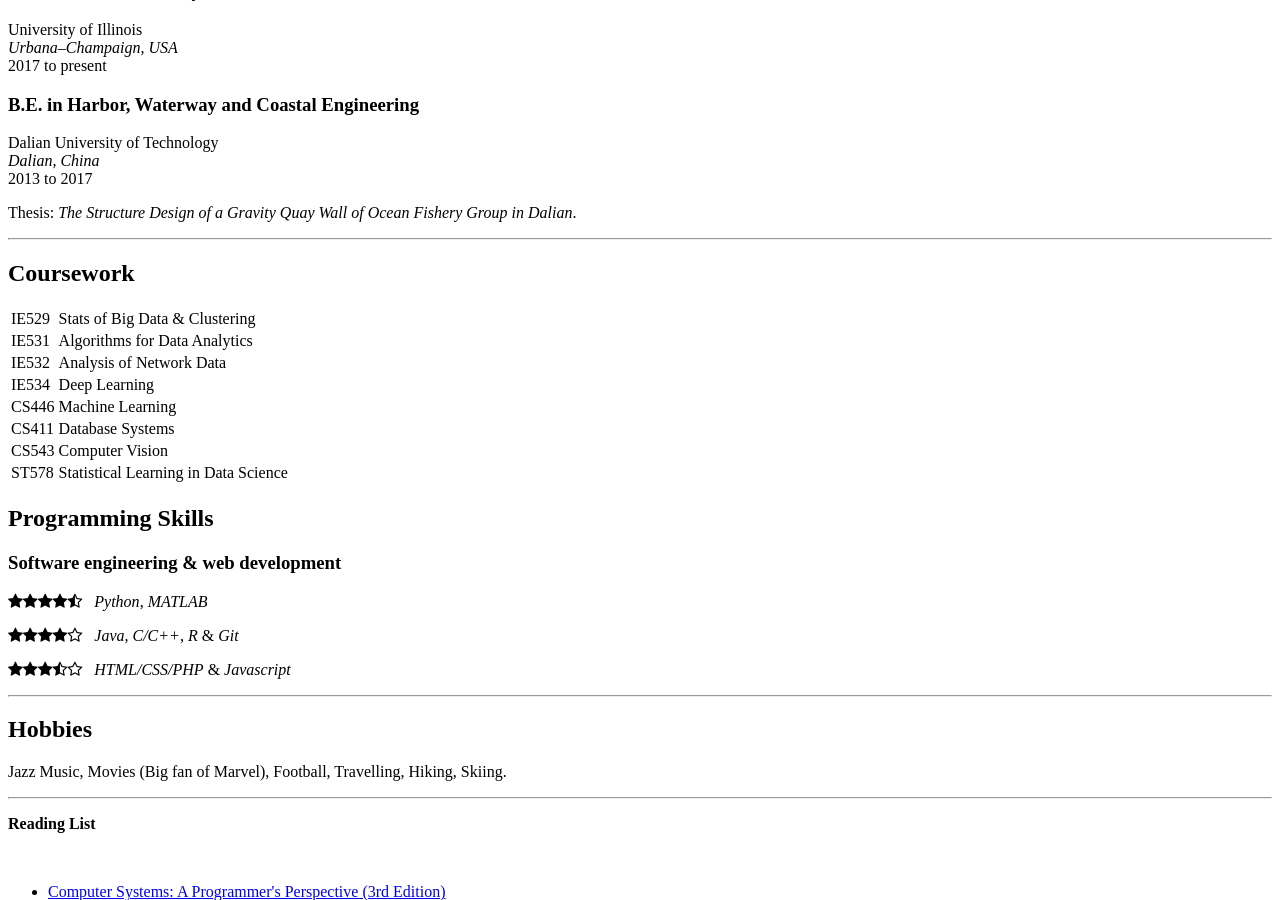
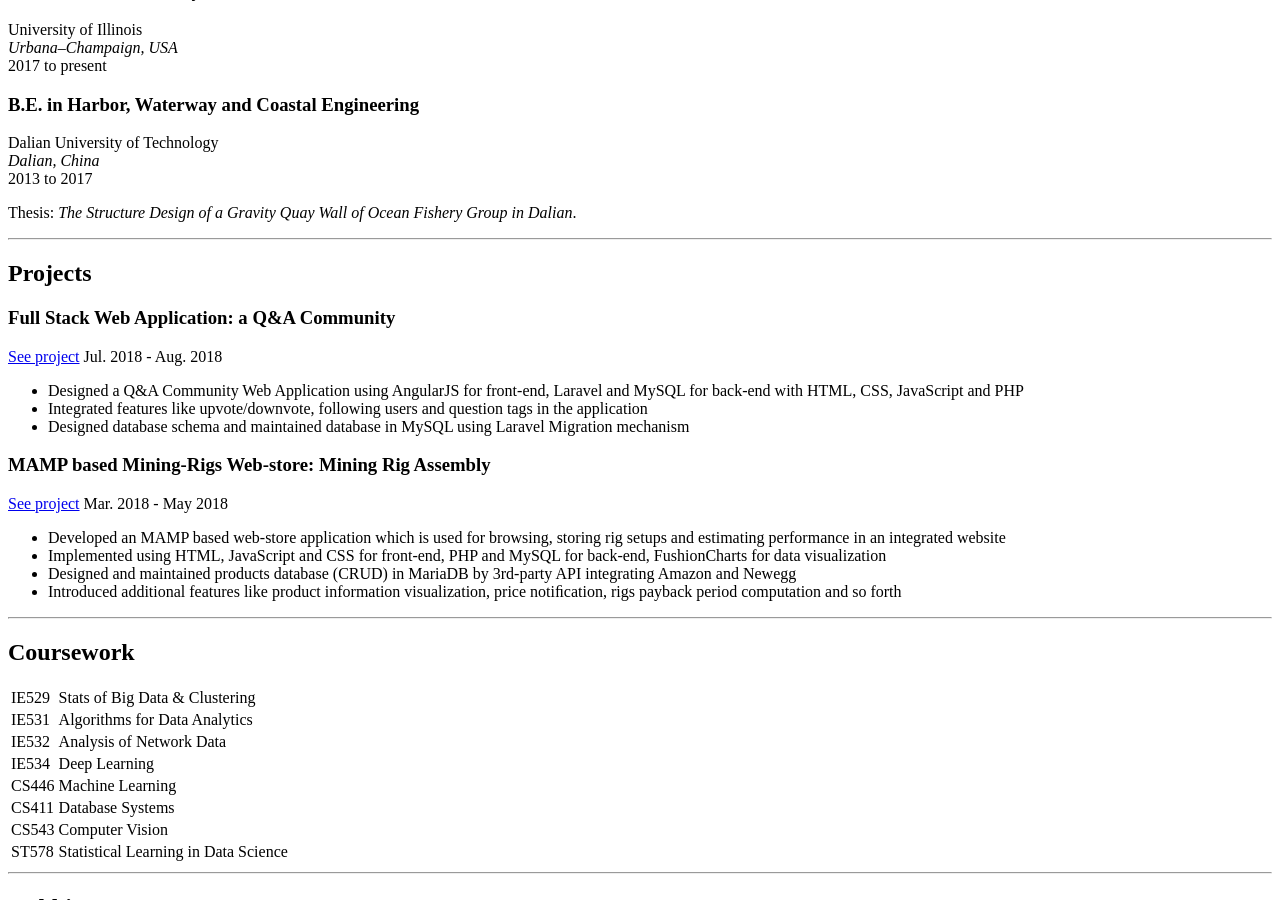
Before and after one commit to Zhenye-Na/blog, a Jekyll site: the page built from index.html, in a window 1280 px wide and 900 px high, scrolled down 1168 px. Built offline with Jekyll 4.4.1, drawn with Linux system fonts in a browser that asks for light colours; nearby versions of some CDN libraries.

Commit message:
Add projects section

```diff
--- /dev/null
+++ b/_includes/projects.html
@@ -0,0 +1,32 @@
+<section class="thirteen columns" id="projects">
+    <hr />
+    <h1>Projects</h1>
+
+    <article>
+        <header>
+            <h1>Full Stack Web Application: a Q&A Community</h1>
+            <span><a href="url-placeholder">See project</a></span>
+            <span><time>Jul. 2018 - Aug. 2018</time></span>
+        </header>
+        <ul>
+            <li>Designed a Q&A Community Web Application using AngularJS for front-end, Laravel and MySQL for back-end with HTML, CSS, JavaScript and PHP</li>
+            <li>Integrated features like upvote/downvote, following users and question tags in the application</li>
+            <li>Designed database schema and maintained database in MySQL using Laravel Migration mechanism</li>
+        </ul>
+    </article>
+
+    <article>
+        <header>
+            <h1>MAMP based Mining-Rigs Web-store: Mining Rig Assembly</h1>
+            <span><a href="http://rigassembly.web.engr.illinois.edu/">See project</a></span>
+            <span><time>Mar. 2018 - May 2018</time></span>
+        </header>
+        <ul>
+            <li>Developed an MAMP based web-store application which is used for browsing, storing rig setups and estimating performance in an integrated website</li>
+            <li>Implemented using HTML, JavaScript and CSS for front-end, PHP and MySQL for back-end, FushionCharts for data visualization</li>
+            <li>Designed and maintained products database (CRUD) in MariaDB by 3rd-party API integrating Amazon and Newegg</li>
+            <li>Introduced additional features like product information visualization, price notiﬁcation, rigs payback period computation and so forth</li>
+        </ul>
+    </article>
+
+</section>
--- a/index.html
+++ b/index.html
@@ -8,9 +8,11 @@ layout: layout
 
 {% include education.html %}
 
+{% include projects.html %}
+
 {% include coursework.html %}
 
-{% include skills.html %}
+<!-- {% include skills.html %} -->
 
 <!-- {% include initiatives.html %} -->
 
```
